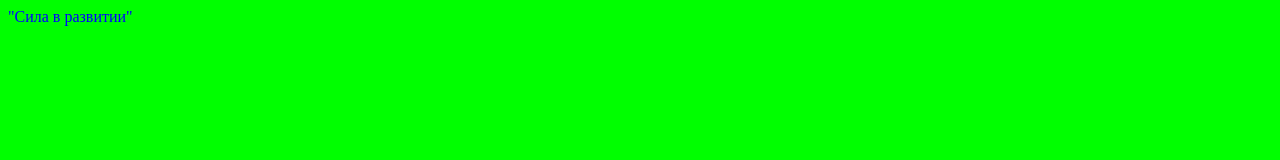
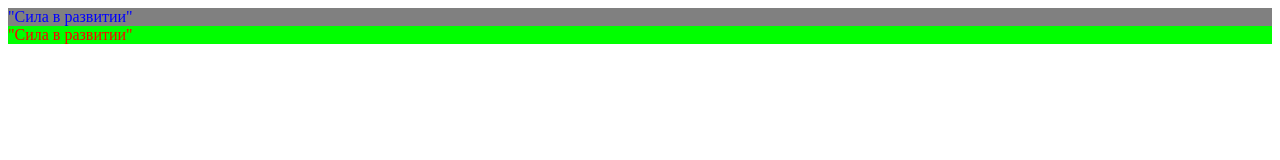
Before and after one commit to casualkvv/Healthy-society, a plain HTML site: page index.htm in a window 1280 px wide. Drawn offline with Linux system fonts and the light colour scheme.

Commit message:
css update

```diff
--- a/css/index.css
+++ b/css/index.css
@@ -1,4 +1,9 @@
-body{
+#test{
 	color:blue;
+	background: grey;
+}
+
+.test2{
+	color:red;
 	background: #0f0;
 }
--- a/index.htm
+++ b/index.htm
@@ -12,5 +12,11 @@
         "Сила в развитии"
 
 </div>
+
+<div class=test2>
+
+        "Сила в развитии"
+
+</div>
         <body/>
 </html>
```
